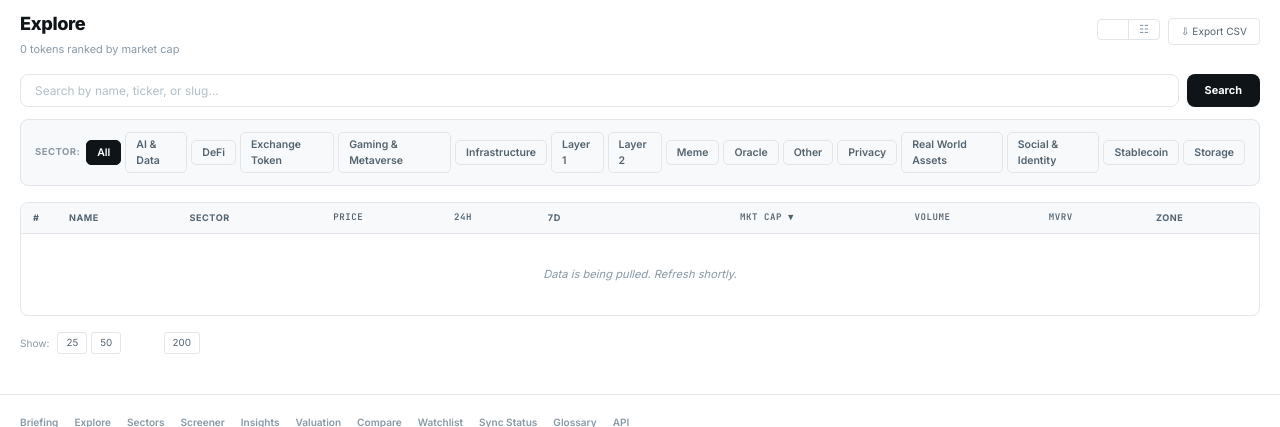
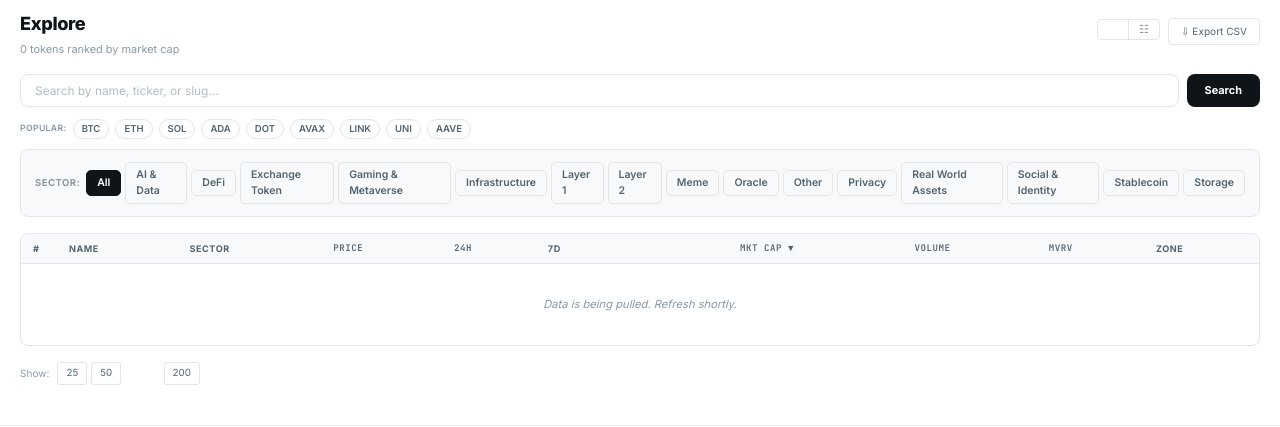
Before and after one commit to jj-decentralised/santimentstuff, a FastAPI app: page /explore in a window 1280 px wide. Shown: the part 84-511 px from the top of the page. Run offline with FastAPI, Linux system fonts and the light colour scheme; data that the repository does not hold is empty.

Commit message:
feat: Add popular token search suggestions on explore page
Shows BTC, ETH, SOL, ADA, etc. as quick-link chips below the
search bar for fast navigation.

https://claude.ai/code/session_01JWJQurwbocekKER1qCpQLQ

```diff
--- a/core/ssr_renderer.py
+++ b/core/ssr_renderer.py
@@ -1076,14 +1076,19 @@ def render_explore_page(
         </div>
     </div>""")
 
-    # Search bar
+    # Search bar with popular suggestions
+    popular = [("BTC", "bitcoin"), ("ETH", "ethereum"), ("SOL", "solana"),
+               ("ADA", "cardano"), ("DOT", "polkadot"), ("AVAX", "avalanche"),
+               ("LINK", "chainlink"), ("UNI", "uniswap"), ("AAVE", "aave")]
+    suggestions = "".join(f'<a href="/token/{slug}" class="search-suggestion">{ticker}</a>' for ticker, slug in popular)
     parts.append(f"""
     <form class="search-bar" action="/explore" method="get" role="search" aria-label="Search tokens">
         <input type="text" name="q" value="{_esc(search)}" placeholder="Search by name, ticker, or slug..." class="search-input" autocomplete="off">
         <button type="submit" class="search-btn">Search</button>
         {f'<input type="hidden" name="sector" value="{_esc(sector)}">' if sector != "all" else ""}
         <input type="hidden" name="per_page" value="{per_page}">
-    </form>""")
+    </form>
+    <div class="search-suggestions"><span class="search-suggestions-label">Popular:</span>{suggestions}</div>""")
 
     # Sector filter bar
     if sectors:
--- a/static/css/dashboard.css
+++ b/static/css/dashboard.css
@@ -1207,6 +1207,38 @@ a { color: inherit; text-decoration: none; }
   transition: opacity 0.12s;
 }
 .search-btn:hover { opacity: 0.85; }
+
+/* Search suggestions */
+.search-suggestions {
+  display: flex;
+  flex-wrap: wrap;
+  align-items: center;
+  gap: 6px;
+  margin-top: 6px;
+  margin-bottom: 10px;
+}
+.search-suggestions-label {
+  font-size: 0.62rem;
+  font-weight: 600;
+  color: var(--text-muted);
+  text-transform: uppercase;
+  letter-spacing: 0.04em;
+}
+.search-suggestion {
+  font-size: 0.68rem;
+  font-weight: 600;
+  color: var(--text-secondary);
+  text-decoration: none;
+  padding: 2px 8px;
+  border: 1px solid var(--border);
+  border-radius: 12px;
+  transition: all 0.12s;
+}
+.search-suggestion:hover {
+  color: var(--text-primary);
+  border-color: var(--text-muted);
+  background: var(--card-bg);
+}
 
 /* ================================================================
    SCREENER — Filters
```
